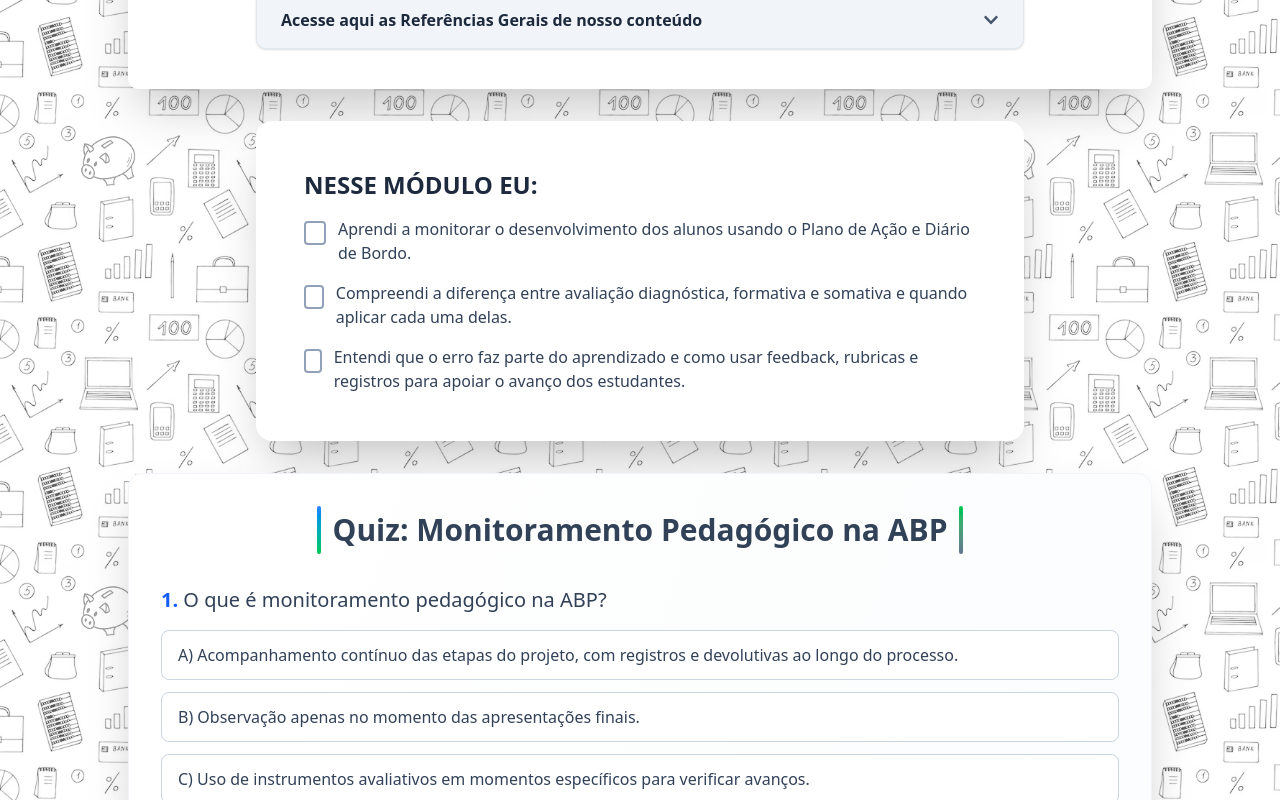
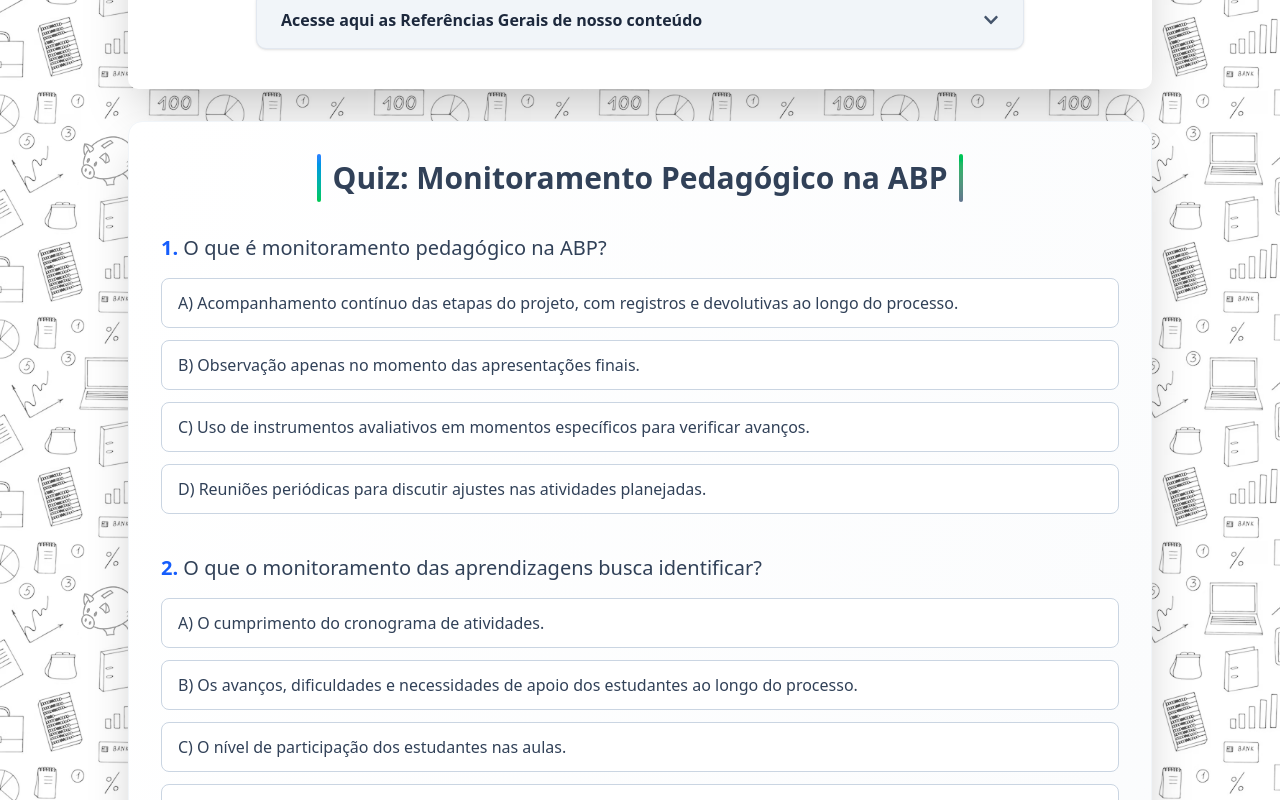
Before and after one commit to heliosalesjr/formacoes-3, a Next.js app: page /encerramento in a window 1280 px wide. Shown: the part 1420-2220 px from the top of the page. Built offline with nearby package versions, Linux system fonts and the light colour scheme.

Commit message:
sidebar adjustments

```diff
--- a/src/components/EncerramentoContentSection.jsx
+++ b/src/components/EncerramentoContentSection.jsx
@@ -18,12 +18,14 @@ export default function EncerramentoContentSection() {
                 <EncerramentoIntro />
             </FadeInWhenVisible>
 
+
+
             <FadeInWhenVisible>
-              <EncerramentoNesseModuloEu />
+              <EncerramentoQuiz />
             </FadeInWhenVisible>
 
             <FadeInWhenVisible>
-              <EncerramentoQuiz />
+              <EncerramentoNesseModuloEu />
             </FadeInWhenVisible>
 
           </div>
--- a/src/components/Sidebar.jsx
+++ b/src/components/Sidebar.jsx
@@ -51,8 +51,9 @@ const navigation = {
     path: '/encerramento',
     components: [
       { id: 'encerramento-intro', title: 'Encerrando o Módulo 3' },
+      { id: 'encerramento-quiz', title: 'Teste seus conhecimentos!' },
       { id: 'what', title: 'Nesse módulo eu...' },
-      { id: 'encerramento-quiz', title: 'Teste seus conhecimentos!' },
+
     ]
   },
 };
```
